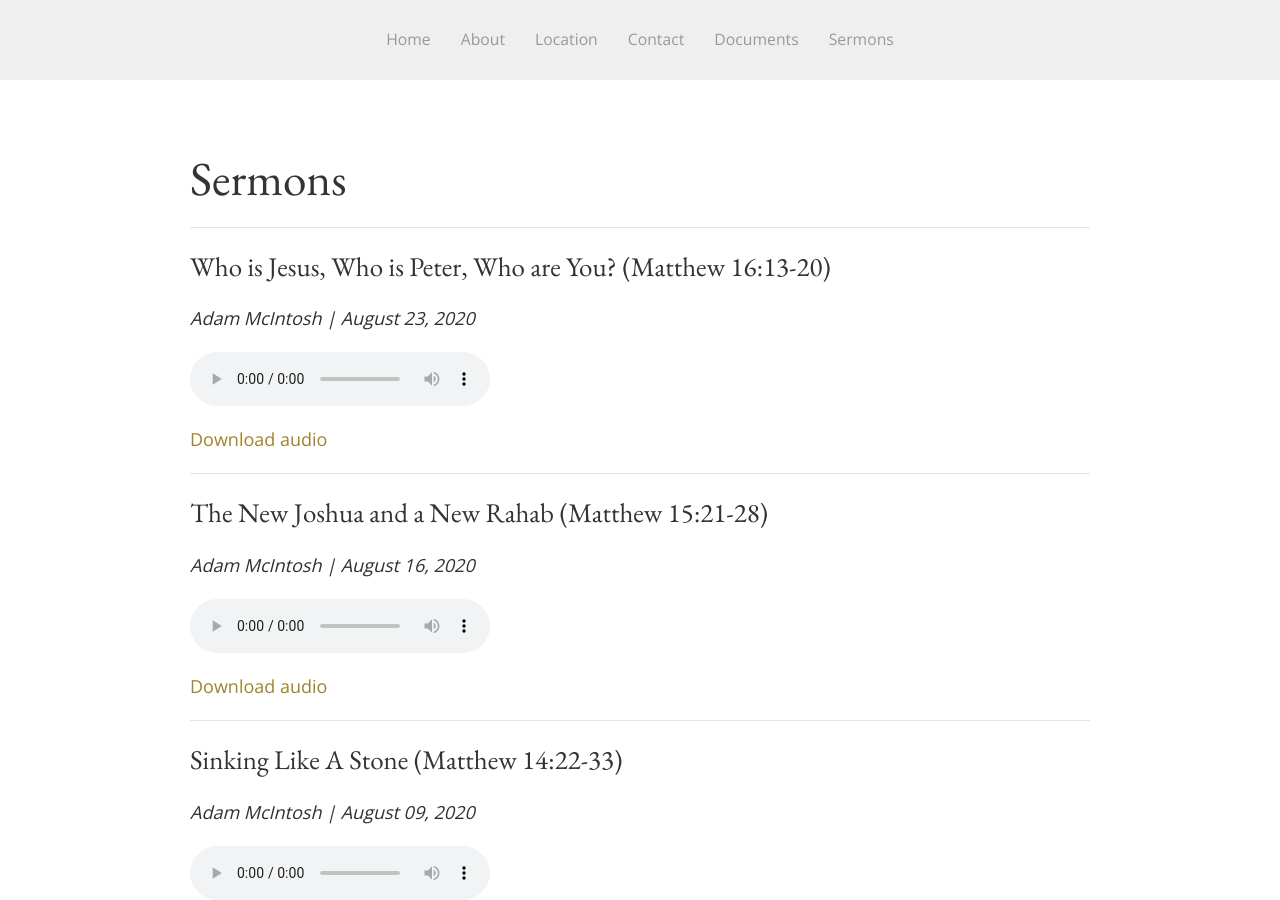
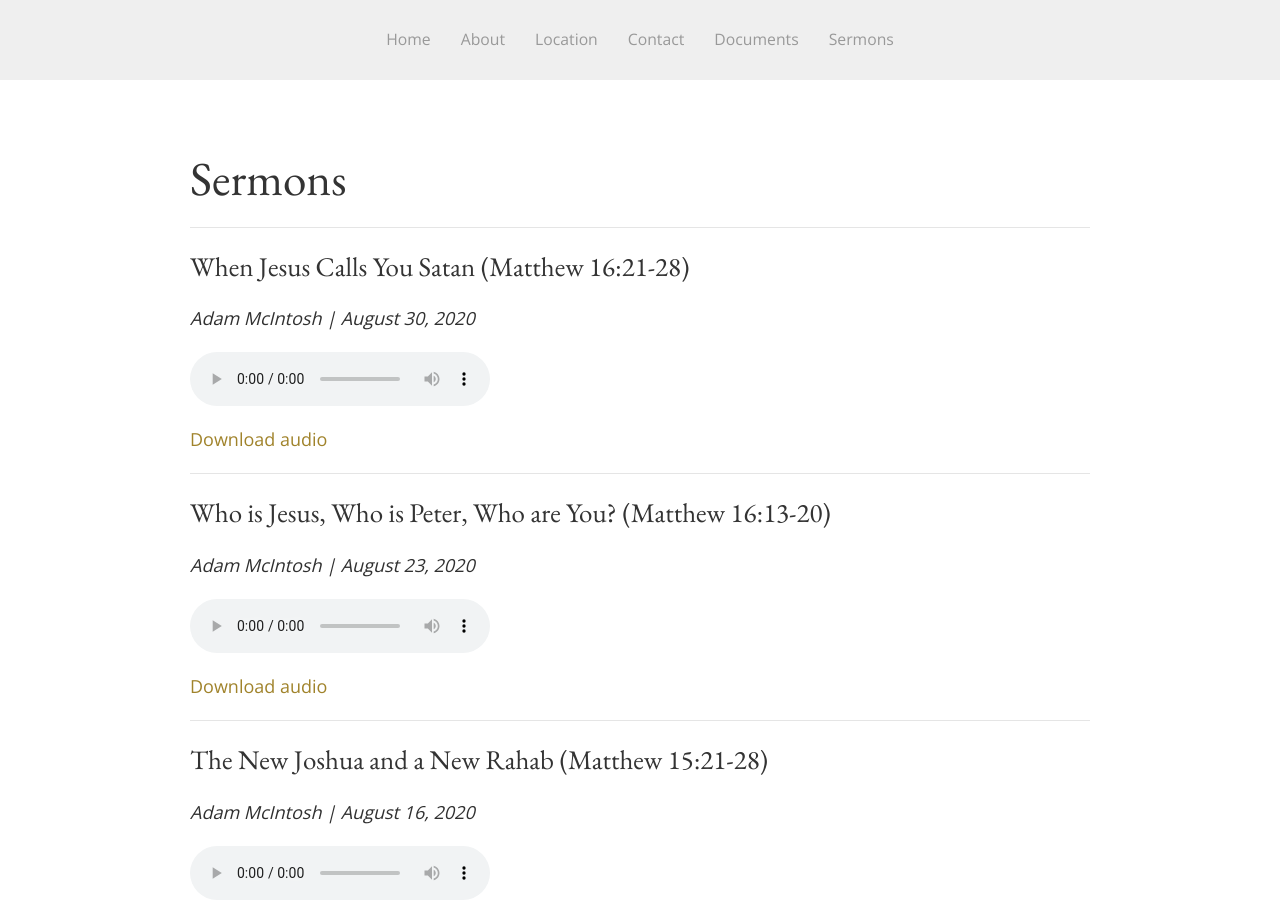
Before and after one commit to SaintDavidsChurch/website, a Jekyll site: the page built from sermons.html, in a window 1280 px wide and 900 px high. Built offline with Jekyll 4.4.1, drawn with Linux system fonts in a browser that asks for light colours.

Commit message:
Updated by InferCMS

```diff
--- a/_data/sermons.yml
+++ b/_data/sermons.yml
@@ -146,3 +146,7 @@
   date: '2020-08-23'
   preacher: Adam McIntosh
   audio_file: https://saintdavids.church/assets/sermons/2020/August/Adam-McIntosh_August23-2020_Matt16.13-20.mp3
+- title: When Jesus Calls You Satan (Matthew 16:21-28)
+  date: '2020-08-30'
+  preacher: Adam McIntosh
+  audio_file: https://saintdavids.church/assets/sermons/2020/August/Adam-McIntosh_August30-2020_Matt16.21-28.mp3
```
